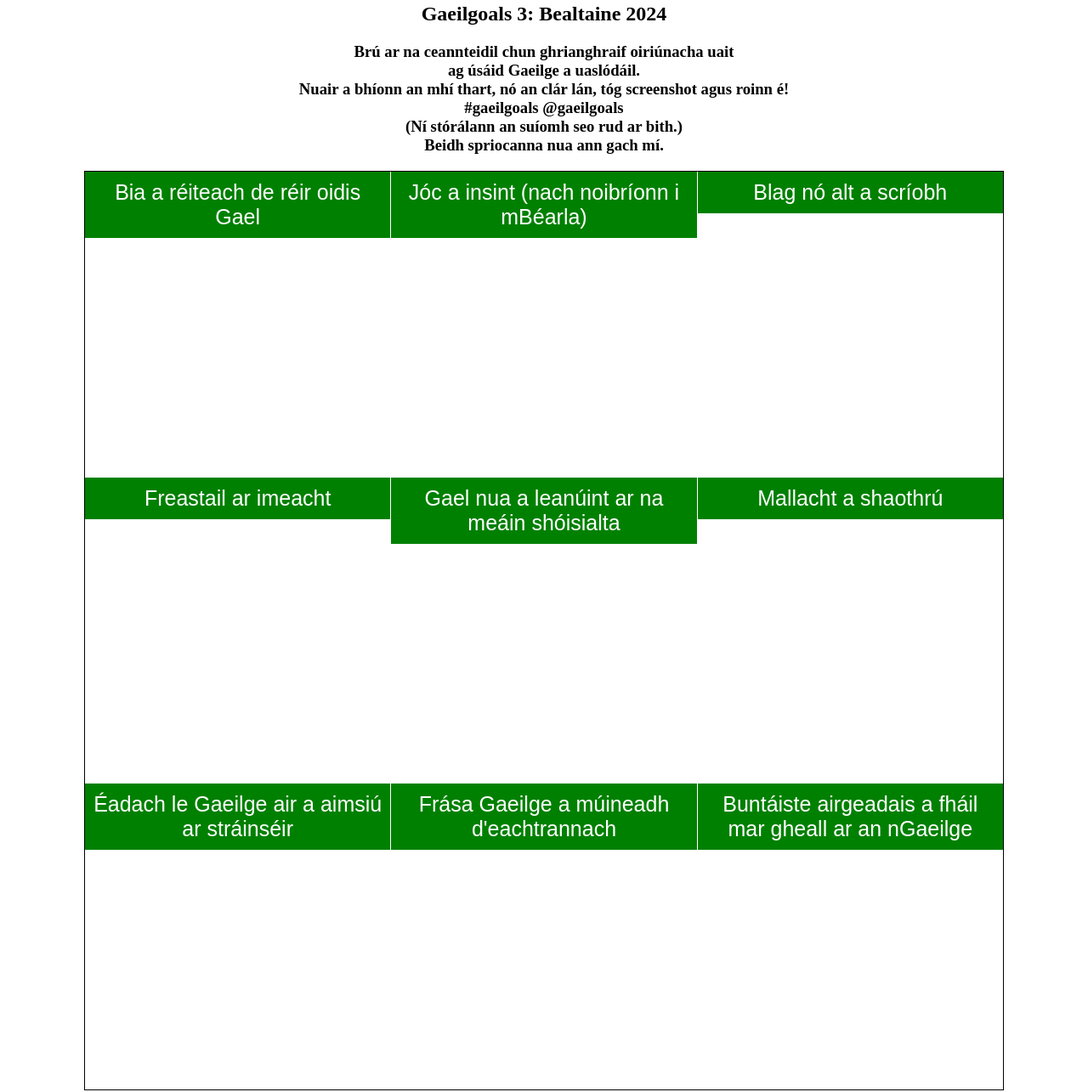
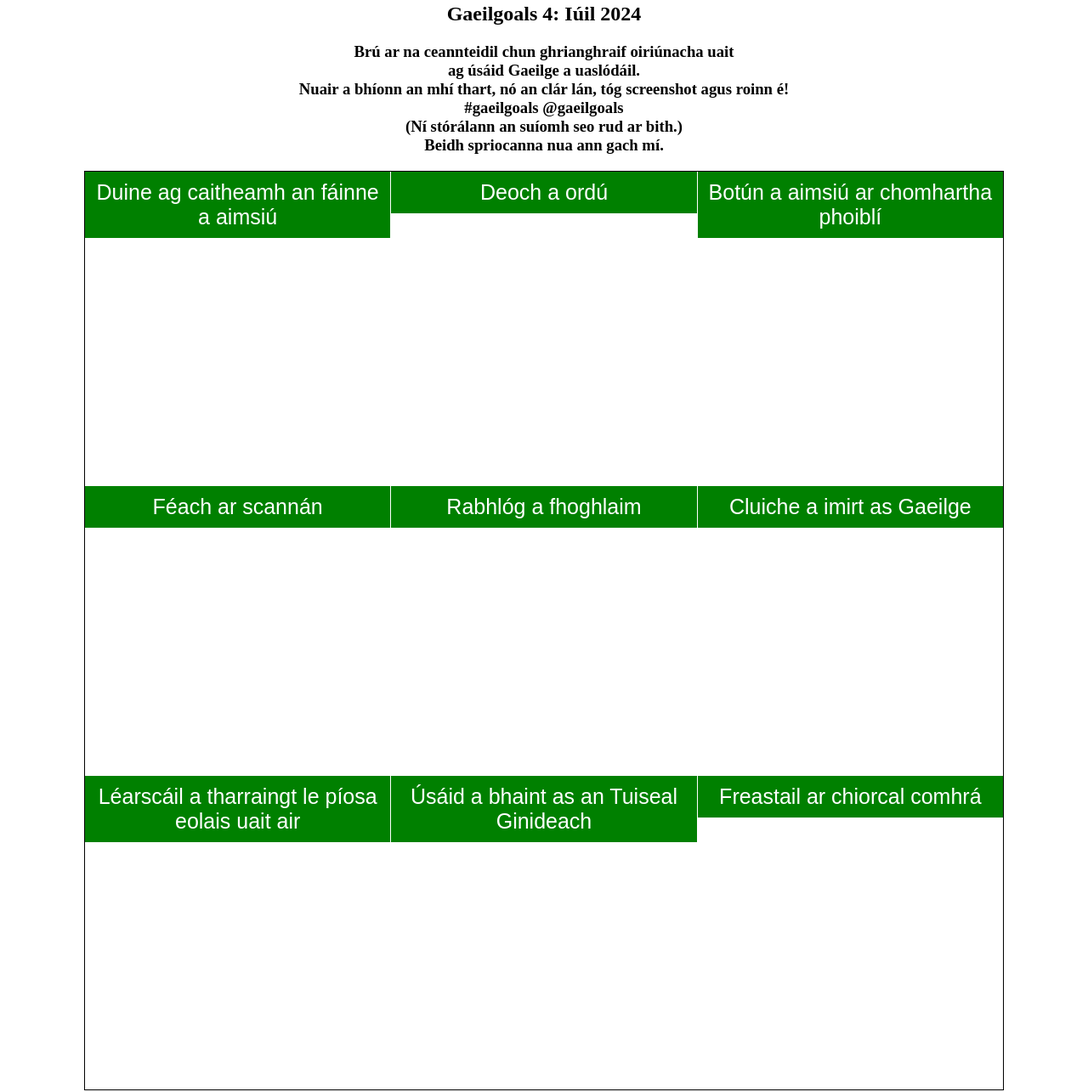
Before and after one commit to Gaeilgoals/Gaeilgoals.github.io, a plain HTML site: page index.html in a window 1280 px wide. Shown: the part 17-1302 px from the top of the page at 85% size. Drawn offline with Linux system fonts and the light colour scheme.

Commit message:
Update index.html to july

```diff
--- a/index.html
+++ b/index.html
@@ -12,7 +12,7 @@
 
 <body>
 
-<center><h2>Gaeilgoals 3: Bealtaine 2024</h2></center>
+<center><h2>Gaeilgoals 4: Iúil 2024</h2></center>
 <center><h3>Brú ar na ceannteidil chun ghrianghraif oiriúnacha uait <br> ag úsáid Gaeilge a uaslódáil.<br>
 Nuair a bhíonn an mhí thart, nó an clár lán, tóg screenshot agus roinn é!<br>
 #gaeilgoals @gaeilgoals<br>
@@ -26,55 +26,55 @@ Beidh spriocanna nua ann gach mí.
 
 <div>
 <input type="file" accept="image/*" class="file-input" style="display: none;">
-<button onclick="uploadImage(this)"> Bia a réiteach de réir oidis Gael </button>
+<button onclick="uploadImage(this)"> Duine ag caitheamh an fáinne a aimsiú </button>
 <img class="image-preview">
 </div>
 
 <div>
 <input type="file" accept="image/*" class="file-input" style="display: none;">
-<button onclick="uploadImage(this)"> Jóc a insint (nach noibríonn i mBéarla) </button>
+<button onclick="uploadImage(this)"> Deoch a ordú </button>
 <img class="image-preview">
 </div>
 
 <div>
 <input type="file" accept="image/*" class="file-input" style="display: none;">
-<button onclick="uploadImage(this)"> Blag nó alt a scríobh </button>
+<button onclick="uploadImage(this)"> Botún a aimsiú ar chomhartha phoiblí </button>
 <img class="image-preview">
 </div>
 
 <div>
 <input type="file" accept="image/*" class="file-input" style="display: none;">
-<button onclick="uploadImage(this)"> Freastail ar imeacht </button>
+<button onclick="uploadImage(this)"> Féach ar scannán </button>
 <img class="image-preview">
 </div>
 
 <div>
 <input type="file" accept="image/*" class="file-input" style="display: none;">
-<button onclick="uploadImage(this)"> Gael nua a leanúint ar na meáin shóisialta </button>
+<button onclick="uploadImage(this)"> Rabhlóg a fhoghlaim </button>
 <img class="image-preview">
 </div>
 
 <div>
 <input type="file" accept="image/*" class="file-input" style="display: none;">
-<button onclick="uploadImage(this)"> Mallacht a shaothrú </button>
+<button onclick="uploadImage(this)"> Cluiche a imirt as Gaeilge </button>
 <img class="image-preview">
 </div>
 
 <div>
 <input type="file" accept="image/*" class="file-input" style="display: none;">
-<button onclick="uploadImage(this)"> Éadach le Gaeilge air a aimsiú ar stráinséir </button>
+<button onclick="uploadImage(this)"> Léarscáil a tharraingt le píosa eolais uait air </button>
 <img class="image-preview">
 </div>
 
 <div>
 <input type="file" accept="image/*" class="file-input" style="display: none;">
-<button onclick="uploadImage(this)"> Frása Gaeilge a múineadh d'eachtrannach </button>
+<button onclick="uploadImage(this)"> Úsáid a bhaint as an Tuiseal Ginideach </button>
 <img class="image-preview">
 </div>
 
 <div>
 <input type="file" accept="image/*" class="file-input" style="display: none;">
-<button onclick="uploadImage(this)"> Buntáiste airgeadais a fháil mar gheall ar an nGaeilge </button>
+<button onclick="uploadImage(this)"> Freastail ar chiorcal comhrá </button>
 <img class="image-preview">
 </div>
 
```
